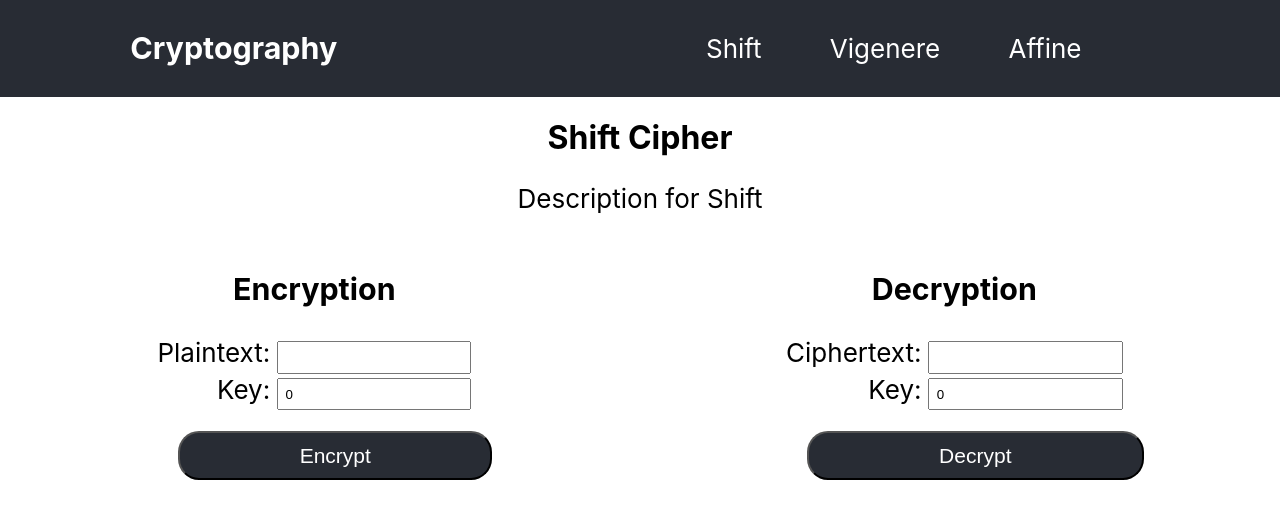
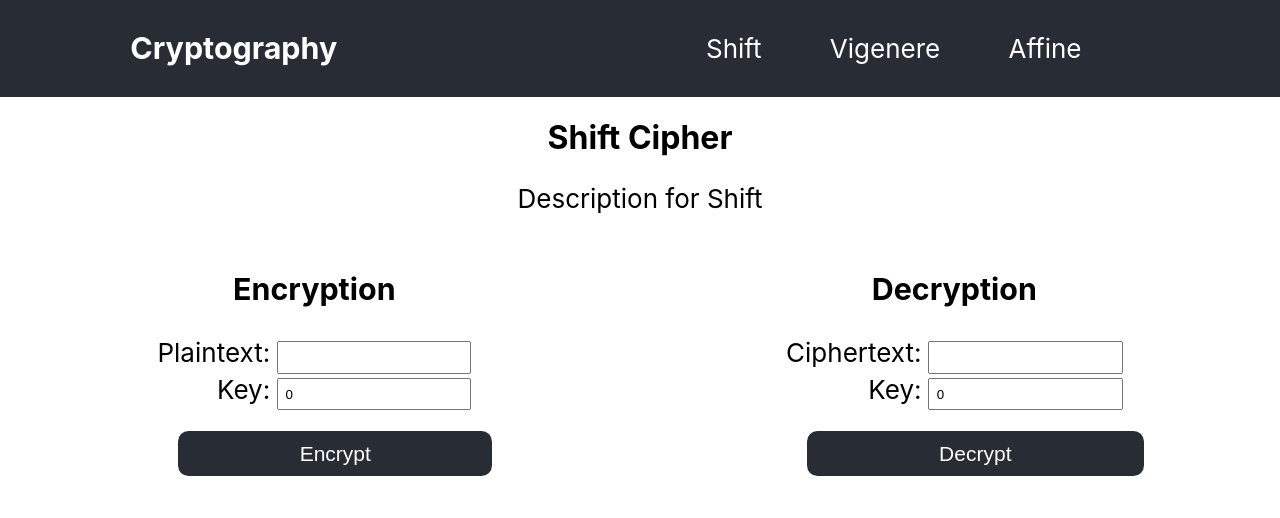
Before and after one commit to scfount/crypto_webapp, a React (Create React App) app in the folder frontend/: page /shift in a window 1280 px wide. Shown: the top 518 px of the page. Built offline with nearby package versions, Linux system fonts and the light colour scheme.

Commit message:
remove border from button

```diff
--- a/frontend/src/App.css
+++ b/frontend/src/App.css
@@ -43,7 +43,8 @@ input, textarea {
 
 button {
   font-size: calc(5px + 2vmin);
-  border-radius: 1em;
+  border-radius: .5em;
+  border: none;
   background-color: #282c34;
   color: white;
   margin: 1em;
```
